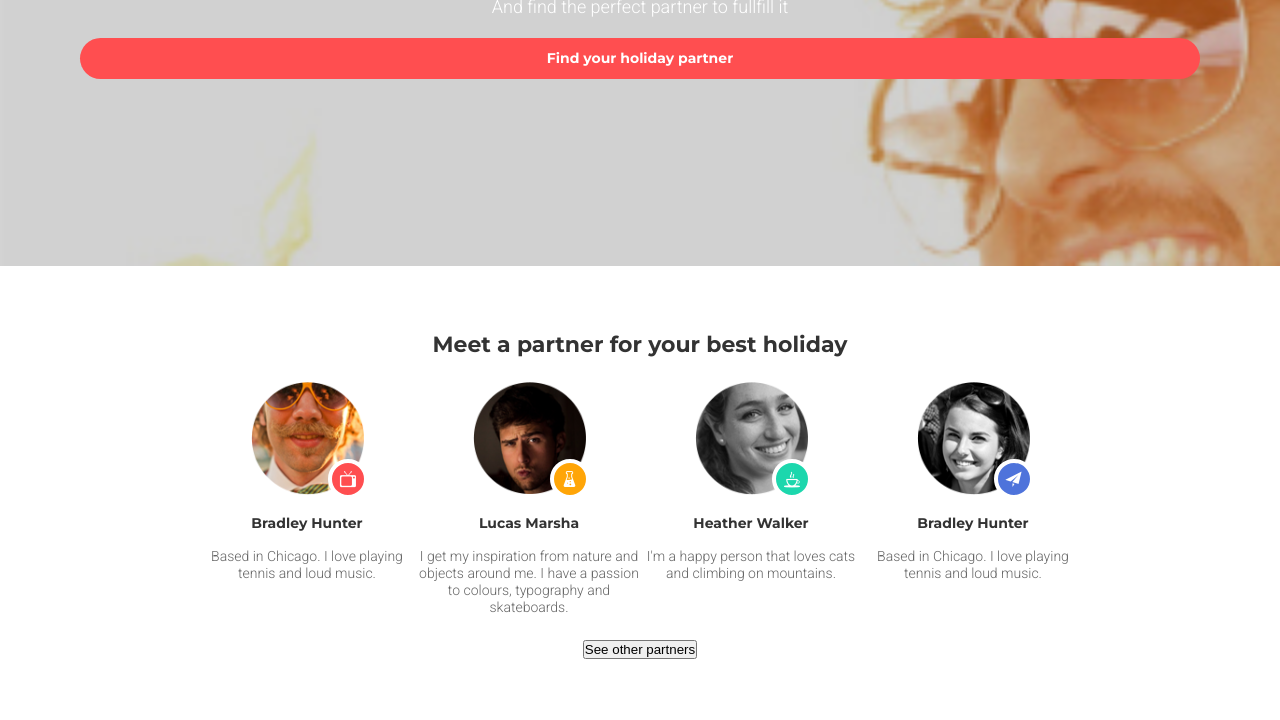
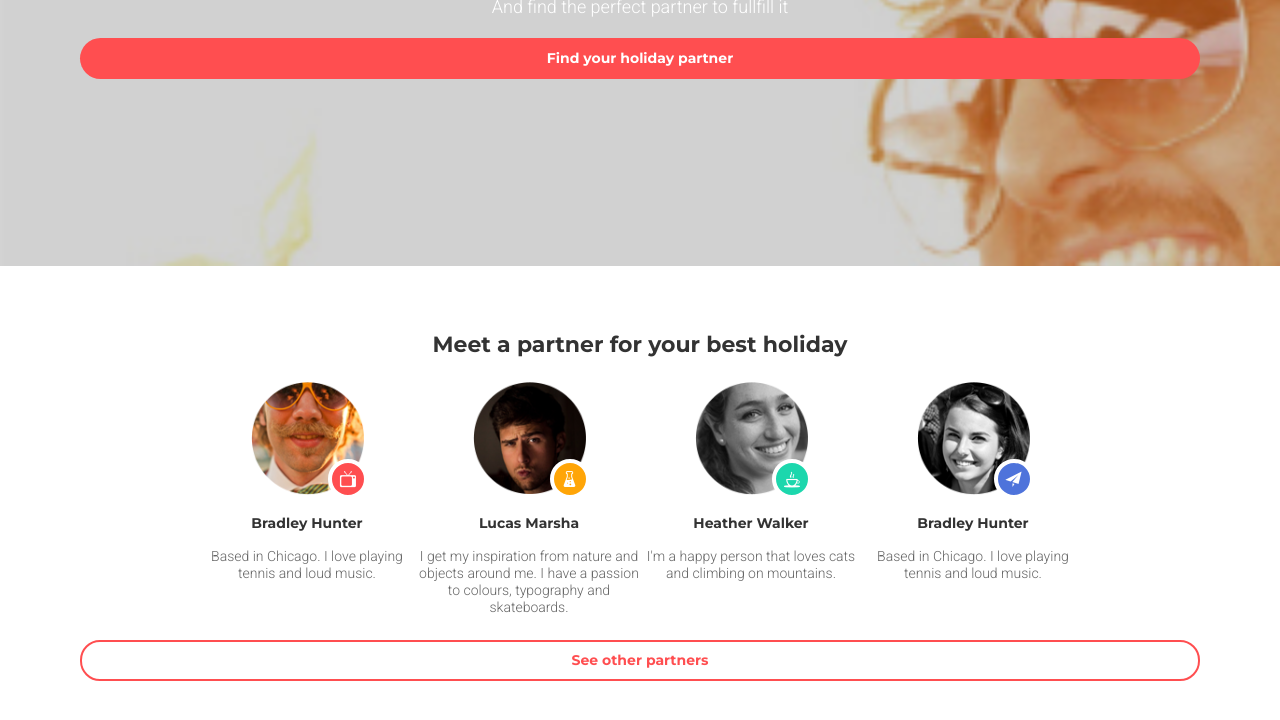
Before and after one commit to xrustic2020/goit, a plain HTML site: page html-css/module-8/index.html in a window 1280 px wide. Shown: the part 274-994 px from the top of the page. Before the commit the page ends 933 px from the top, so only its background shows below. Drawn offline with Linux system fonts and the light colour scheme.

Commit message:
styles button meet partner section

```diff
--- a/html-css/module-8/css/styles.css
+++ b/html-css/module-8/css/styles.css
@@ -199,3 +199,16 @@ img {
     color: #666666;
     padding-bottom: 24px;
 }
+
+.meet-partner button {
+    width: 87.5%;
+    font-family: "Montserrat", sans-serif;
+    font-size: 14px;
+    line-height: 17px;
+    background-color: #ffffff;
+    color: #ff4e50;
+    border: 2px solid #ff4e50;
+    padding: 10px 0;
+    margin-bottom: 58px;
+    border-radius: 20px;
+}
```
